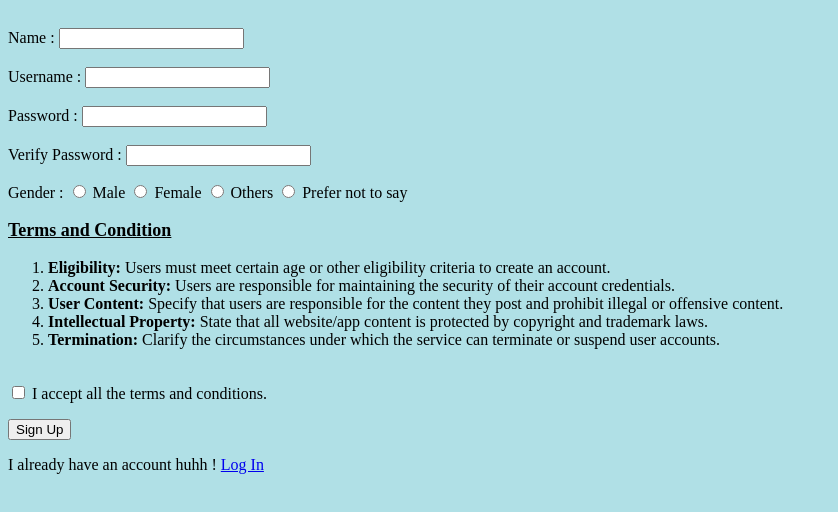
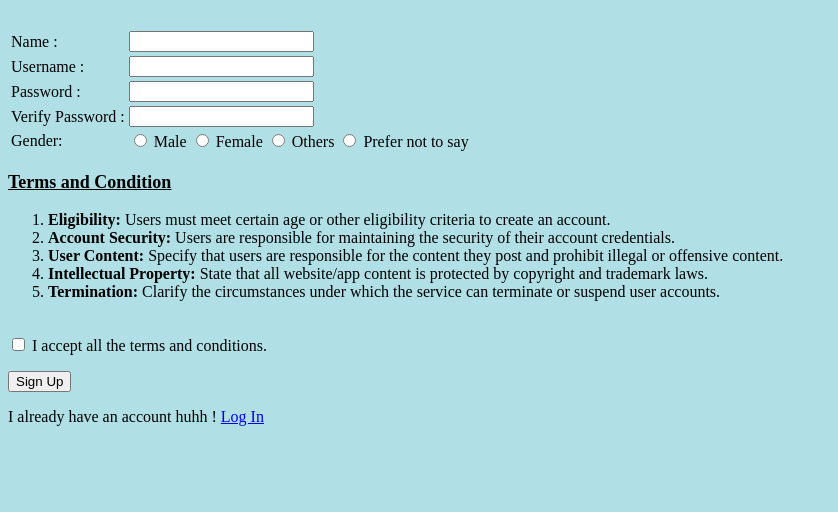
Before and after one commit to Samadrita3008/welcome, a plain HTML site: page signupPage.html in a window 1280 px wide. Shown: the part 44-556 px from the top of the page, without its empty margins (0-838 px from the left). Drawn offline with Linux system fonts and the light colour scheme.

Commit message:
Update signupPage.html

```diff
--- a/signupPage.html
+++ b/signupPage.html
@@ -8,20 +8,30 @@
 
 <p style="font-size: 30px;"><b>Heya , Sign up !</b></p>
 
-<label for=" name"> Name :</label>
-<input type ="text" id="name " name="name"> <br>
-<br>
-<label for=" username"> Username : </label>
-<input type ="text" id="username " name="username"> <br>
-<br>
-<label for="pwd"> Password :</label>
-<input type="password" id="pwd" name="pwd"> <br>
-<br>
-<label for="verifypwd"> Verify Password :</label>
-<input type="password" id="verifypwd" name="verifypwd"> <br>
 
-<p>Gender :
-    <input type="radio">
+<table>
+    <tr>
+        <td><label for=" name"> Name :</label></td>
+        <td><input type ="text" id="name " name="name"> </td>
+    </tr>
+
+    <tr>
+        <td><label for=" username"> Username : </label></td>
+        <td><input type ="text" id="username " name="username"> </td>
+    </tr>
+
+    <tr>
+        <td><label for="pwd"> Password :</label></td>
+        <td><input type="password" id="pwd" name="pwd"> </td>
+    </tr>
+
+    <tr>
+        <td><label for="verifypwd"> Verify Password :</label></td>
+        <td><input type="password" id="verifypwd" name="verifypwd"></td>
+    </tr>
+    <tr>
+        <td>Gender:</td>
+        <td><input type="radio">
             <label>Male</label>
             <input type="radio">
             <label>Female </a> </label>
@@ -29,6 +39,11 @@
             <label>Others </a> </label>
             <input type="radio">
             <label>Prefer not to say</label>
+        </td>
+
+</table>
+
+
 <p style="font-size: 18px;" ><b><u>Terms and Condition</u></b></p>
 
  <ol>
@@ -48,7 +63,6 @@
 
 
 
-
 </body>
 
 </html>
```
Lines whose indentation alone changed are shown as unchanged.
